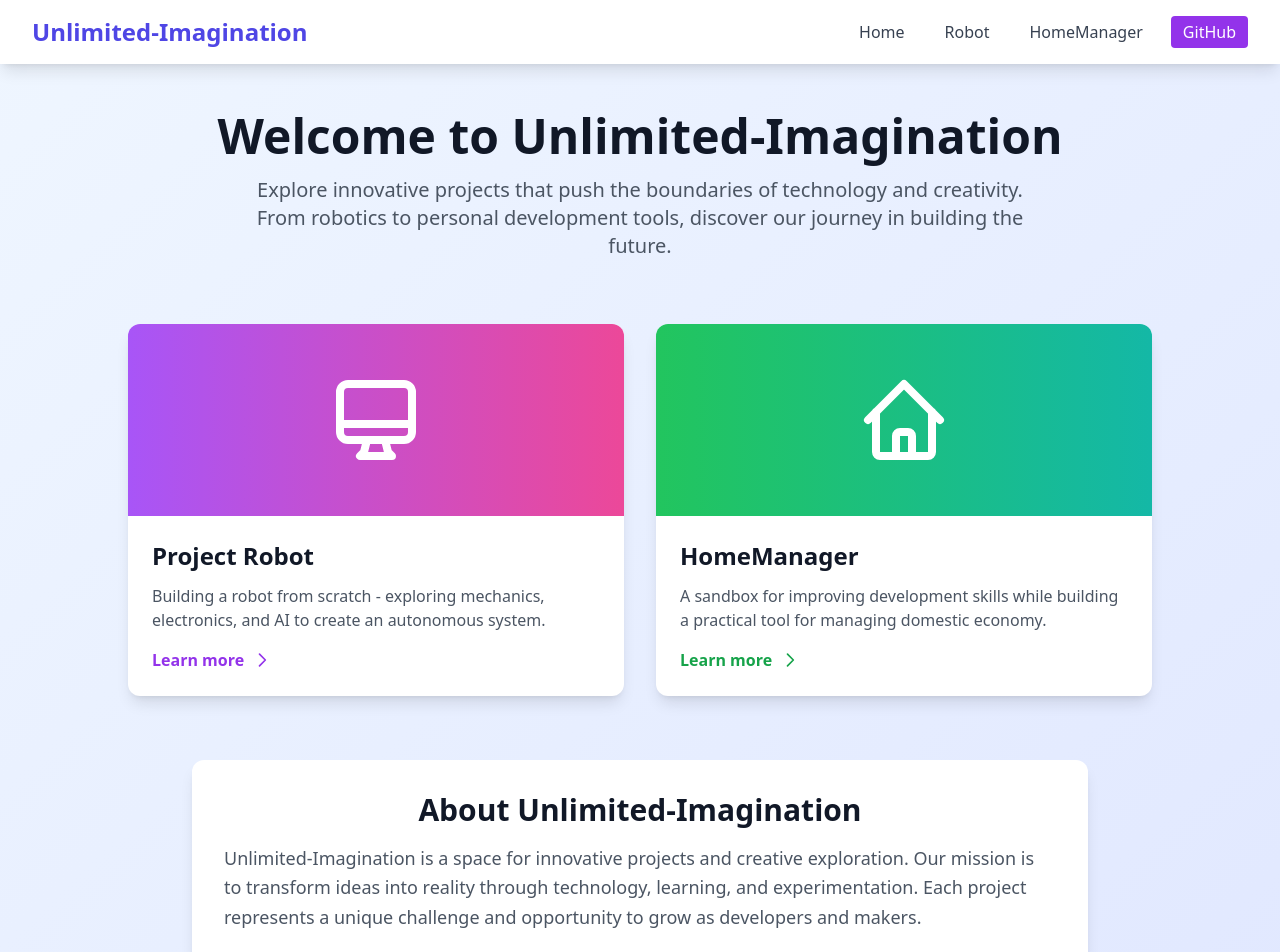
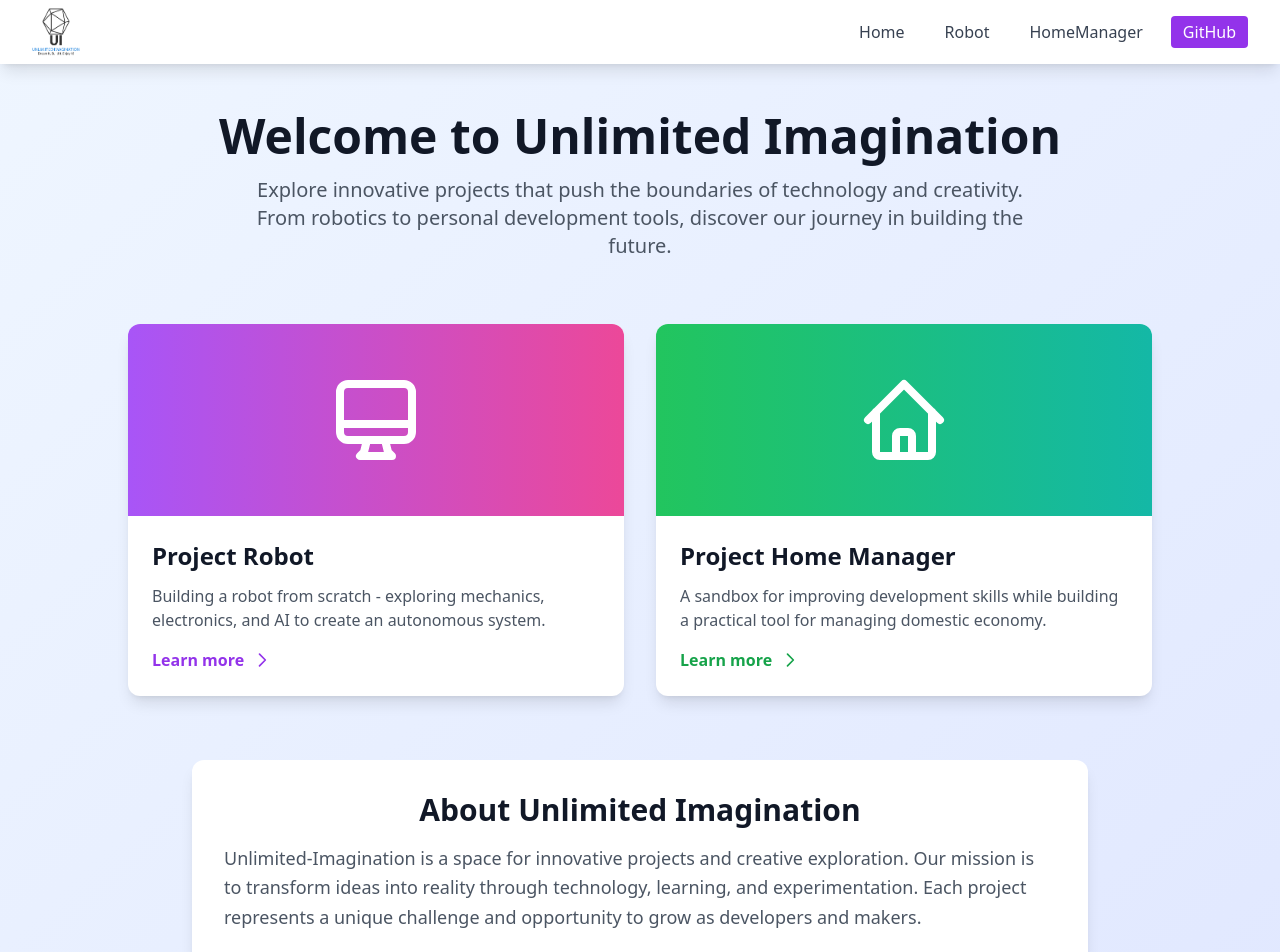
Before and after one commit to Unlimited-imagination/Unlimited-imagination.github.io, a Vue app: page /#/ in a window 1280 px wide. Shown: the top 952 px of the page. Built offline with nearby package versions, Linux system fonts and the light colour scheme.

Commit message:
Refactor content

```diff
--- a/index.html
+++ b/index.html
@@ -4,7 +4,7 @@
     <meta charset="UTF-8" />
     <link rel="icon" type="image/svg+xml" href="/vite.svg" />
     <meta name="viewport" content="width=device-width, initial-scale=1.0" />
-    <title>unlimited-imagination</title>
+    <title>Unlimited Imagination</title>
   </head>
   <body>
     <div id="app"></div>
--- a/package.json
+++ b/package.json
@@ -18,6 +18,7 @@
     "autoprefixer": "^10.4.21",
     "gh-pages": "^6.3.0",
     "postcss": "^8.5.6",
+    "sass-embedded": "^1.93.3",
     "tailwindcss": "^3.4.18",
     "vite": "^7.1.7"
   }
--- a/src/views/Home.vue
+++ b/src/views/Home.vue
@@ -4,7 +4,7 @@
       <div class="max-w-7xl mx-auto px-4 sm:px-6 lg:px-8">
         <div class="flex justify-between h-16">
           <div class="flex items-center">
-            <h1 class="text-2xl font-bold text-indigo-600">Unlimited-Imagination</h1>
+            <img src="../assets/logo.png" alt="Unlimited Imagination Logo" class="h-12 w-12 mr-3"/>
           </div>
           <div class="flex items-center space-x-4">
             <router-link to="/" class="text-gray-700 hover:text-indigo-600 px-3 py-2 rounded-md font-medium">Home</router-link>
@@ -18,7 +18,7 @@
 
     <main class="max-w-7xl mx-auto px-4 sm:px-6 lg:px-8 py-12">
       <div class="text-center mb-16">
-        <h2 class="text-5xl font-extrabold text-gray-900 mb-4">Welcome to Unlimited-Imagination</h2>
+        <h2 class="text-5xl font-extrabold text-gray-900 mb-4">Welcome to Unlimited Imagination</h2>
         <p class="text-xl text-gray-600 max-w-3xl mx-auto">
           Explore innovative projects that push the boundaries of technology and creativity.
           From robotics to personal development tools, discover our journey in building the future.
@@ -59,7 +59,7 @@
             </div>
             <div class="p-6">
               <h3 class="text-2xl font-bold text-gray-900 mb-3 group-hover:text-green-600 transition-colors">
-                HomeManager
+                Project Home Manager
               </h3>
               <p class="text-gray-600 mb-4">
                 A sandbox for improving development skills while building a practical tool for managing domestic economy.
@@ -76,7 +76,7 @@
       </div>
 
       <div class="mt-16 bg-white rounded-xl shadow-lg p-8 max-w-4xl mx-auto">
-        <h3 class="text-3xl font-bold text-gray-900 mb-4 text-center">About Unlimited-Imagination</h3>
+        <h3 class="text-3xl font-bold text-gray-900 mb-4 text-center">About Unlimited Imagination</h3>
         <p class="text-gray-600 text-lg leading-relaxed">
           Unlimited-Imagination is a space for innovative projects and creative exploration.
           Our mission is to transform ideas into reality through technology, learning, and experimentation.
```
Also changed, not shown: src/assets/logo.png (added), 1 other file (tests, documents, lock files or other folders).
